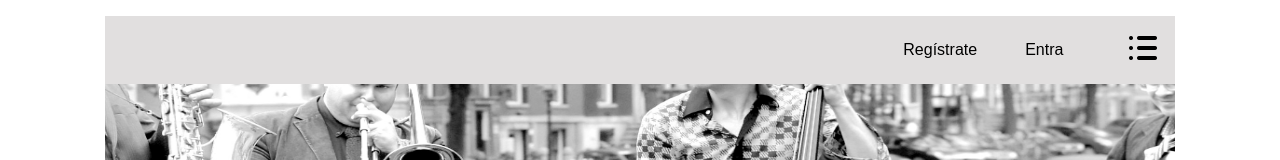
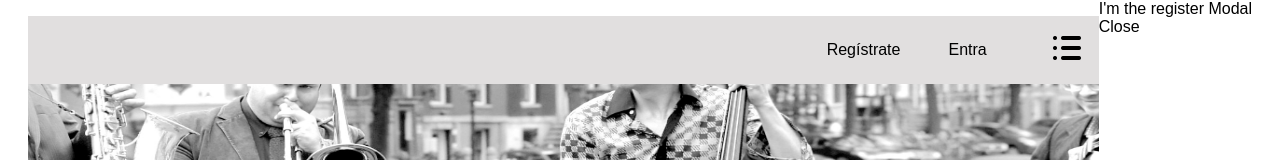
Before and after one commit to olgatv2/proyecto, a React (Vite) app: page / in a window 1280 px wide. Both pictures are taken after a click on the button "Regístrate". Shown: the top 160 px of the page. Built offline with nearby package versions, Linux system fonts and the light colour scheme.

Commit message:
feat(#10): Añadir modales.

```diff
--- a/src/components/header/button/HeaderButtons.tsx
+++ b/src/components/header/button/HeaderButtons.tsx
@@ -1,18 +1,25 @@
 import React, { useState } from "react";
 import './button.css'
-
-const buttons: Array<string> = ['Regístrate', 'Entra']
+import { createPortal } from "react-dom";
+import ModalRegister from "./ModalRegister";
+import ModalSignIn from "./ModalSignIn";
 
 const HeaderButtons: React.FC = () => {
-  const [names, setNames] = useState(buttons)
+  const [showRegister, setShowRegister] = useState(false)
+  const [showSignIn, setShowSignIn] = useState(false)
 
   return (
     <div className="header__buttons">
-      {
-        names.map((name: string) =>
-          <button >{name}</button>
-        )
-      }
+      <button onClick={() => setShowRegister(true)}>Regístrate</button>
+      {showRegister && createPortal(
+        <ModalRegister onClose={() => setShowRegister(false)} />,
+        document.body // tengo que cambiar el nodo del dom
+      )}
+      <button onClick={() => setShowSignIn(true)}>Entra</button>
+      {showSignIn && createPortal(
+        <ModalSignIn onClose={() => setShowSignIn(false)} />,
+        document.body // tengo que cambiar el nodo del dom
+      )}
     </div>
   )
 }
--- /dev/null
+++ b/src/components/header/button/ModalRegister.tsx
@@ -0,0 +1,16 @@
+import React from "react";
+
+interface modalProps {
+  onClose: () => void
+}
+
+const ModalRegister: React.FC<modalProps> = ({ onClose }) => {
+  return (
+    <div className="modal">
+      <div>I'm the register Modal</div>
+      <button onClick={onClose}>Close</button>
+    </div>
+  )
+}
+
+export default ModalRegister
--- /dev/null
+++ b/src/components/header/button/ModalSignIn.tsx
@@ -0,0 +1,17 @@
+import React, { useState } from "react";
+
+interface modalProps {
+  onClose : () => void
+}
+
+const ModalSignIn : React.FC<modalProps> = ({onClose}) => {
+
+  return (
+    <div className="modal">
+      <div>I'm the Sign In dialog</div>
+      <button onClick={onClose}>Close</button>
+    </div>
+  )
+}
+
+export default ModalSignIn
```
